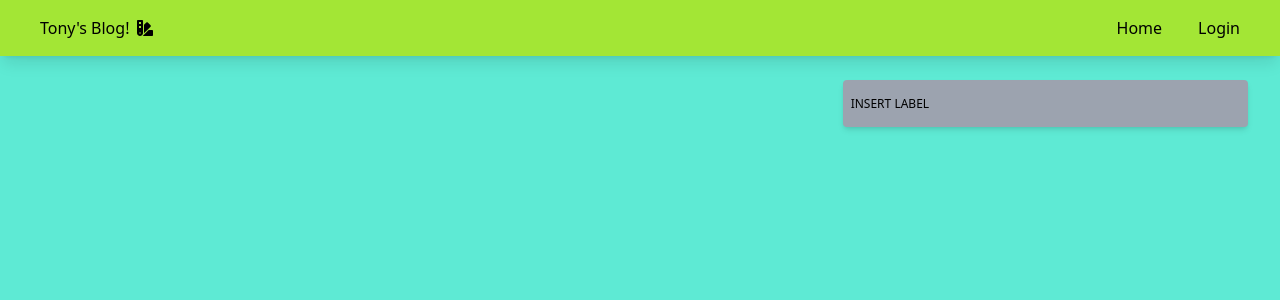
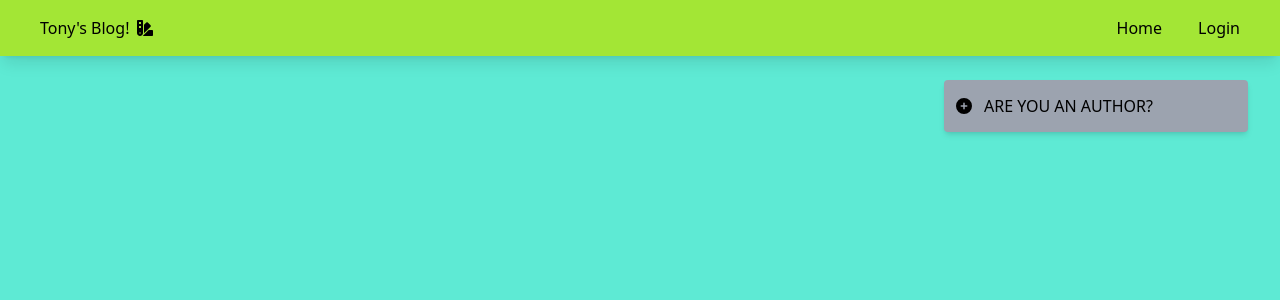
Before and after one commit to antoniogiachin/supabase-react-blog, a React (Vite) app: page /dashboard in a window 1280 px wide. Shown: the top 300 px of the page. Built offline with nearby package versions, Linux system fonts and the light colour scheme; no server answers.

Commit message:
[Task2] - inserimento logica modale univoca (tramite id)

```diff
--- a/src/App.jsx
+++ b/src/App.jsx
@@ -20,6 +20,7 @@ import { TheModal } from "./components/UI/TheModal";
 function App() {
   const dispatch = useDispatch();
   const showModal = useSelector((state) => state.modal.show);
+  const modalId = useSelector((state) => state.modal.id);
 
   const { isPending, errors, handleLogout } = useAuth();
 
@@ -41,7 +42,7 @@ function App() {
         </Routes>
       </div>
       {/* LOGOUT MODAL  */}
-      {showModal && (
+      {showModal && modalId === "logoutModal" && (
         <TheModal
           message="Sei sicuro di voler effetuare il logout?"
           handleFunction={handleLogout}
--- a/src/components/UI/TheButton.jsx
+++ b/src/components/UI/TheButton.jsx
@@ -1,3 +1,4 @@
+import { FontAwesomeIcon } from "@fortawesome/react-fontawesome";
 import React, { useMemo } from "react";
 
 export const TheButton = (props) => {
@@ -42,11 +43,11 @@ export const TheButton = (props) => {
     <button
       onClick={props.onClick}
       type="button"
-      className={`flex ${props.width} ${
-        props.customClasses
-      } items-center justify-between ${props.padding} ${
+      className={`flex ${props.width} ${props.customClasses} items-center  ${
+        props.padding
+      } ${
         buttonType.colors
-      } font-medium text-xs leading-tight uppercase rounded shadow-md ${
+      } font-medium  leading-tight uppercase rounded shadow-md ${
         buttonType.hover
       }${buttonType.active} ${
         buttonType.focus
@@ -77,6 +78,7 @@ export const TheButton = (props) => {
           ></path>
         </svg>
       )}
+      {props.icon && <FontAwesomeIcon icon={props.icon}></FontAwesomeIcon>}
       <span> {props.label}</span>
     </button>
   );
@@ -87,5 +89,5 @@ TheButton.defaultProps = {
   label: "Insert label",
   isPending: false,
   padding: "px-6 py-2.5",
-  customClasses: "",
+  customClasses: "justify-between text-xs",
 };
--- a/src/components/UI/TheHeader.jsx
+++ b/src/components/UI/TheHeader.jsx
@@ -13,7 +13,7 @@ export const TheHeader = () => {
   const isLogged = useSelector((state) => state.auth.isLogged);
   // ! handleLogout
   const openModal = () => {
-    dispatch(SET_SHOW_MODAL(true));
+    dispatch(SET_SHOW_MODAL({ show: true, id: "logoutModal" }));
   };
 
   return (
--- a/src/components/UI/TheModal.jsx
+++ b/src/components/UI/TheModal.jsx
@@ -5,7 +5,7 @@ import { TheButton } from "./TheButton";
 // * styles
 import styles from "./TheModal.module.css";
 // * REDUX
-import { Provider, useDispatch } from "react-redux";
+import { useDispatch } from "react-redux";
 import { SET_SHOW_MODAL } from "../../store/slicers/modalSlice";
 // * fontawasome
 import { FontAwesomeIcon } from "@fortawesome/react-fontawesome";
@@ -16,7 +16,7 @@ export const TheModal = (props) => {
 
   const dispatch = useDispatch();
   const closeDialog = () => {
-    dispatch(SET_SHOW_MODAL(false));
+    dispatch(SET_SHOW_MODAL({ show: false, id: "" }));
   };
 
   useEffect(() => {
@@ -35,7 +35,6 @@ export const TheModal = (props) => {
         return "containerlittle";
     }
   }, [props.type]);
-
 
   return ReactDom.createPortal(
     <div className={styles.modal}>
--- a/src/hooks/useAuth.jsx
+++ b/src/hooks/useAuth.jsx
@@ -146,7 +146,7 @@ export const useAuth = () => {
       localStorage.removeItem("auth");
       dispatch(SET_LOGGED_STATUS(false));
       dispatch(SET_USERS_INFOS(null));
-      dispatch(SET_SHOW_MODAL(false));
+      dispatch(SET_SHOW_MODAL({ show: false, id: "" }));
       navigate("/");
     } catch (err) {
       consolerr.log(err);
--- a/src/pages/Dashboard.jsx
+++ b/src/pages/Dashboard.jsx
@@ -1,14 +1,38 @@
 import React from "react";
 // * custom components imports
 import { TheButton } from "../components/UI/TheButton";
+import { TheModal } from "../components/UI/TheModal";
+// * font awasome
+import { faPlusCircle } from "@fortawesome/free-solid-svg-icons";
+// * REDUX
+import { useDispatch, useSelector } from "react-redux";
+import { SET_SHOW_MODAL } from "../store/slicers/modalSlice";
 
 export const Dashboard = () => {
+  const dispatch = useDispatch();
+  const showModal = useSelector((state) => state.modal.show);
+  const modalId = useSelector((state) => state.modal.id);
+
   return (
     <div>
       <div className="grid grid-cols-1">
         <div className="flex justify-end">
-          <TheButton width={"w-1/3"} padding={"px-2 py-4"} type="secondary" />
+          <TheButton
+            width={"w-1/4"}
+            padding={"px-3 py-4"}
+            customClasses={"font-lg space-x-3"}
+            type="secondary"
+            icon={faPlusCircle}
+            label="Are you an author?"
+            onClick={() => {
+              dispatch(SET_SHOW_MODAL({ show: true, id: "dashboardAuthorModal" }));
+            }}
+          />
         </div>
+        {/* AUTHOR SIGN MODAL  */}
+        {showModal && modalId === "dashboardAuthorModal" && (
+          <TheModal type={"closable"} />
+        )}
       </div>
     </div>
   );
--- a/src/store/slicers/modalSlice.js
+++ b/src/store/slicers/modalSlice.js
@@ -4,10 +4,12 @@ export const modalSlice = createSlice({
   name: "auth",
   initialState: {
     show: false,
+    id: 0,
   },
   reducers: {
     SET_SHOW_MODAL: (state, action) => {
-      state.show = action.payload;
+      state.show = action.payload.show;
+      state.id = action.payload.id;
     },
   },
 });
```
